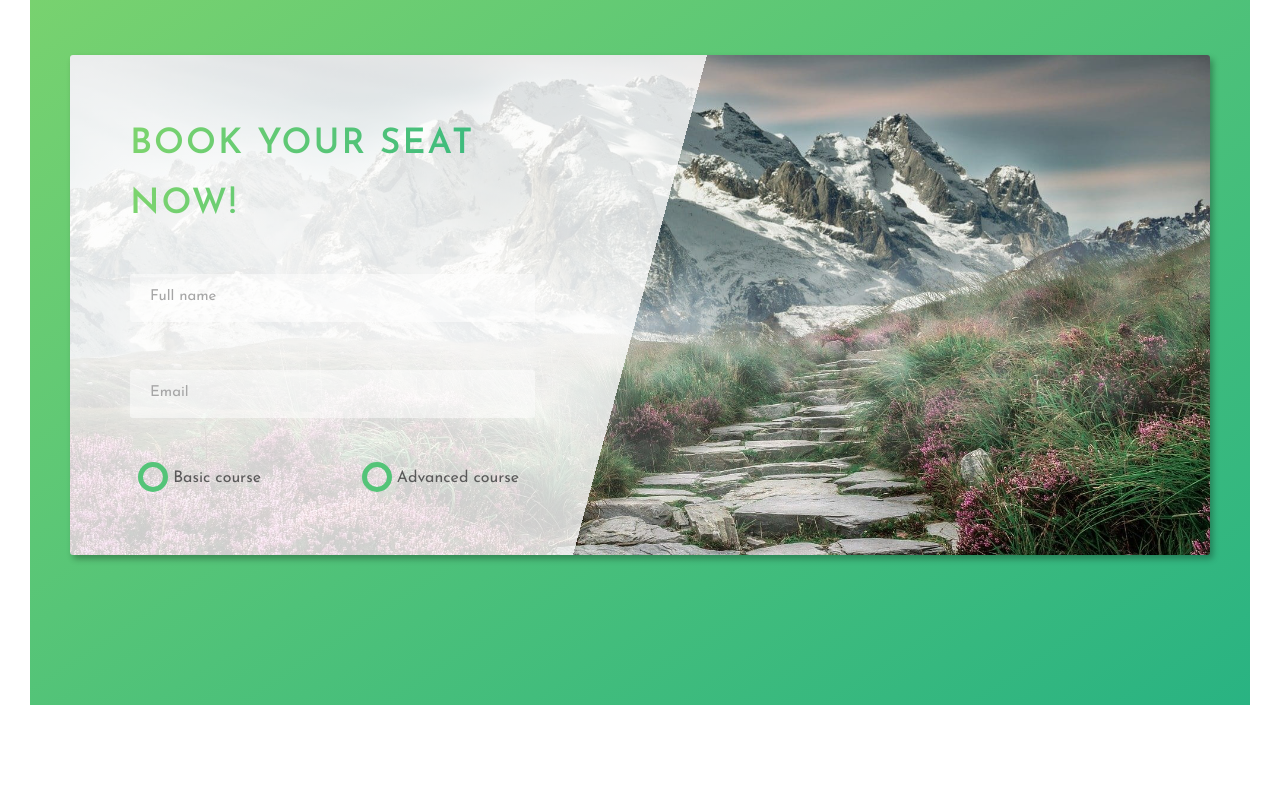
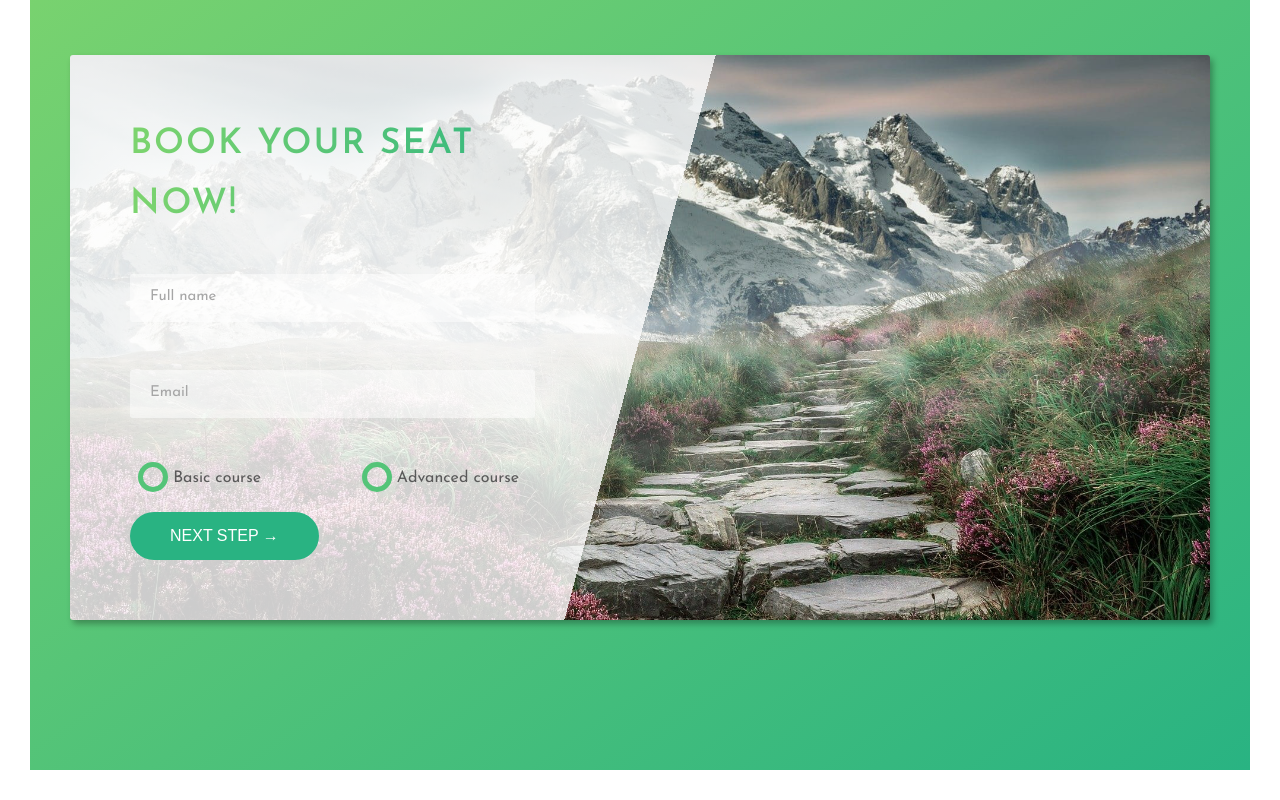
Before and after one commit to jakubfolta/Webpage-BetterLife, a website: page index.html in a window 1280 px wide. Shown: the part 4466-5266 px from the top of the page. Before the commit the page ends 5201 px from the top, so only its background shows below. Drawn offline with Linux system fonts and the light colour scheme.

Commit message:
Build booking section - form component.

```diff
--- a/index.html
+++ b/index.html
@@ -334,6 +334,10 @@
                       Advanced course</label>
                     </div>
                 </div>
+
+                <div class="form__group">
+                  <button class="btn btn--green">Next step &rarr;</button>
+                </div>
               </form>
             </div>
           </div>
--- a/src/sass/components/_button.scss
+++ b/src/sass/components/_button.scss
@@ -1,4 +1,5 @@
 .btn {
+  &,
   &:link,
   &:visited {
     text-transform: uppercase;
@@ -10,6 +11,10 @@
     position: relative;
     font-size: $default-font-size;
     backface-visibility: hidden;
+
+    // Change for <button> element
+    border: none;
+    cursor: pointer;
   }
 
   &:hover {
@@ -22,7 +27,9 @@
     }
   }
 
+  &:active,
   &:active {
+    outline: none;
     transform: translateY(-.1rem);
     box-shadow: 0 .5rem 1rem rgba($color-black, .2);
   }
--- a/src/sass/components/_form.scss
+++ b/src/sass/components/_form.scss
@@ -84,7 +84,7 @@
       background-color: $color-primary;
       border-radius: 50%;
       opacity: 0;
-      transition: all .3s ease;
+      transition: opacity .3s ease;
     }
   }
 
--- a/src/sass/pages/_home.scss
+++ b/src/sass/pages/_home.scss
@@ -44,7 +44,6 @@
     url(../img/bet-3.jpg);
   background-size: cover;
 
-  height: 50rem;
   border-radius: .3rem;
   box-shadow: .3rem .4rem .6rem $color-black-shadow;
 
```
Also changed, not shown: src/css/main.css.
